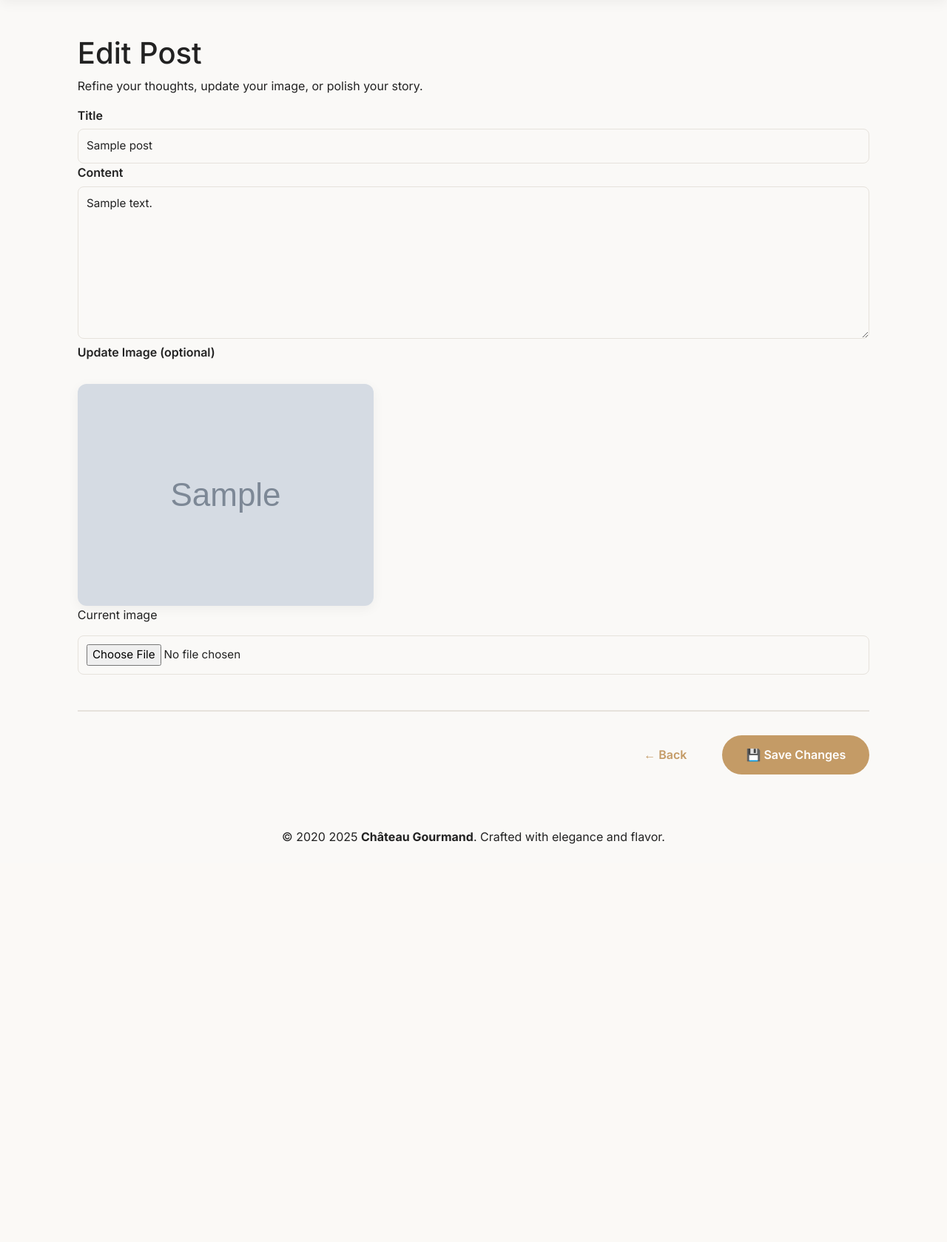
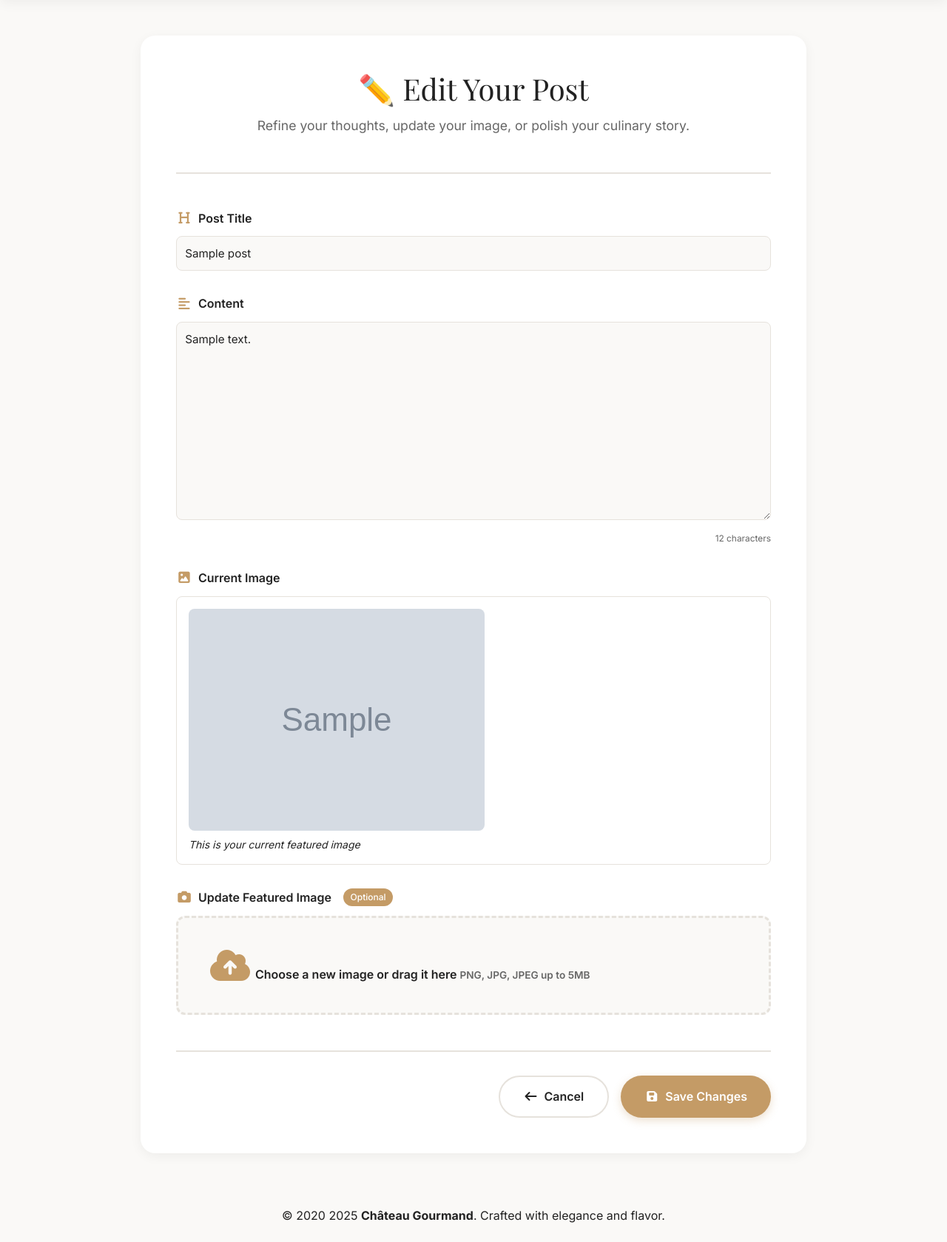
Before and after one commit to Top10-G/my-django-blog, a Django app: template post/templates/edit_post.html in a window 1280 px wide. Shown: the part 98-1777 px from the top of the page at 74% size. Before the commit the page ends 1239 px from the top, so only its background shows below. Run offline with Django 5.2, Linux system fonts and the light colour scheme; the template is opened without the code that fills it: most values are stand-ins (such as "Sample title", 1, 10 or a date in 2020); grey boxes marked "Sample" are stand-in pictures; some libraries are stand-ins or nearby versions.

```diff
--- a/post/models.py
+++ b/post/models.py
@@ -55,8 +55,10 @@ class Comment(models.Model):
         settings.AUTH_USER_MODEL,
         on_delete=models.CASCADE
     )
+
     content = models.TextField()
     created_at = models.DateTimeField(auto_now_add=True)
+
     parent = models.ForeignKey(
         'self',
         null=True,
--- a/post/static/post/style.css
+++ b/post/static/post/style.css
@@ -1818,6 +1818,8 @@ button {
   transition: transform 0.3s ease;
 }
 
+
+
 .post-detail-image:hover {
   transform: scale(1.02);
 }
--- a/post/templates/edit_post.html
+++ b/post/templates/edit_post.html
@@ -1,4 +1,188 @@
 {% extends 'base_layout.html' %}
+{% load static %}
+
+{% block page_title %}Edit Post | Château Gourmand{% endblock %}
+
+{% block page_content %}
+<section class="create-post-section fade-in">
+  <div class="container">
+    <div class="create-post-card">
+      <!-- Header -->
+      <div class="create-post-header">
+        <h1 class="create-post-title">✏️ Edit Your Post</h1>
+        <p class="create-post-subtitle">Refine your thoughts, update your image, or polish your culinary story.</p>
+      </div>
+
+      <form method="POST" enctype="multipart/form-data" class="create-post-form">
+        {% csrf_token %}
+
+        <!-- Title Field -->
+        <div class="form-group">
+          <label for="title" class="form-label">
+            <i class="fas fa-heading"></i> Post Title
+          </label>
+          <input
+            type="text"
+            id="title"
+            name="title"
+            class="form-input"
+            placeholder="e.g., My Grandmother's Secret Pasta Recipe"
+            value="{{ post.title }}"
+            required
+          >
+          {% if form.title.errors %}
+            <p class="error-message">
+              <i class="fas fa-exclamation-circle"></i> {{ form.title.errors.0 }}
+            </p>
+          {% endif %}
+        </div>
+
+        <!-- Content Field -->
+        <div class="form-group">
+          <label for="content" class="form-label">
+            <i class="fas fa-align-left"></i> Content
+          </label>
+          <textarea
+            id="content"
+            name="content"
+            rows="10"
+            class="form-textarea"
+            placeholder="Share your culinary story, recipe instructions, cooking tips, or food experiences..."
+            required
+          >{{ post.content }}</textarea>
+          <div class="char-count">
+            <small><span id="charCount">0</span> characters</small>
+          </div>
+          {% if form.content.errors %}
+            <p class="error-message">
+              <i class="fas fa-exclamation-circle"></i> {{ form.content.errors.0 }}
+            </p>
+          {% endif %}
+        </div>
+
+        <!-- Current Image Display -->
+        {% if post.image %}
+        <div class="form-group">
+          <label class="form-label">
+            <i class="fas fa-image"></i> Current Image
+          </label>
+          <div class="current-image-container">
+            <img src="{{ post.image.url }}" alt="{{ post.title }}" class="current-image-preview">
+            <p class="image-note">This is your current featured image</p>
+          </div>
+        </div>
+        {% endif %}
+
+        <!-- Image Upload Field -->
+        <div class="form-group">
+          <label for="image" class="form-label">
+            <i class="fas fa-camera"></i> Update Featured Image <span class="optional-badge">Optional</span>
+          </label>
+          <div class="file-upload-wrapper">
+            <input type="file" id="image" name="image" class="file-input" accept="image/*">
+            <label for="image" class="file-upload-label">
+              <i class="fas fa-cloud-upload-alt"></i>
+              <span class="file-upload-text">Choose a new image or drag it here</span>
+              <span class="file-upload-hint">PNG, JPG, JPEG up to 5MB</span>
+            </label>
+            <div id="imagePreview" class="image-preview hidden"></div>
+          </div>
+        </div>
+
+        <!-- Action Buttons -->
+        <div class="form-actions">
+          <a href="{% url 'single_post' post.id %}" class="btn btn-secondary">
+            <i class="fas fa-arrow-left"></i> Cancel
+          </a>
+          <button type="submit" class="btn btn-primary">
+            <i class="fas fa-save"></i> Save Changes
+          </button>
+        </div>
+      </form>
+    </div>
+  </div>
+</section>
+
+<!-- JavaScript for interactivity -->
+<script>
+  // Character counter
+  const contentTextarea = document.getElementById('content');
+  const charCount = document.getElementById('charCount');
+
+  contentTextarea.addEventListener('input', () => {
+    charCount.textContent = contentTextarea.value.length;
+  });
+
+  // Initialize count on page load with existing content
+  charCount.textContent = contentTextarea.value.length;
+
+  // Image preview
+  const imageInput = document.getElementById('image');
+  const imagePreview = document.getElementById('imagePreview');
+  const fileUploadText = document.querySelector('.file-upload-text');
+
+  imageInput.addEventListener('change', (e) => {
+    const file = e.target.files[0];
+
+    if (file) {
+      const reader = new FileReader();
+
+      reader.onload = (e) => {
+        imagePreview.innerHTML = `
+          <img src="${e.target.result}" alt="New preview">
+          <button type="button" class="remove-preview" onclick="removeImage()">
+            <i class="fas fa-times"></i>
+          </button>
+        `;
+        imagePreview.classList.remove('hidden');
+        fileUploadText.textContent = file.name;
+      };
+
+      reader.readAsDataURL(file);
+    }
+  });
+
+  function removeImage() {
+    imageInput.value = '';
+    imagePreview.classList.add('hidden');
+    imagePreview.innerHTML = '';
+    fileUploadText.textContent = 'Choose a new image or drag it here';
+  }
+</script>
+
+<style>
+/* Additional styles for current image display */
+.current-image-container {
+  margin-top: 0.75rem;
+  padding: 1rem;
+  background: var(--card-bg);
+  border-radius: 8px;
+  border: 1px solid var(--border-color);
+}
+
+.current-image-preview {
+  width: 100%;
+  max-width: 400px;
+  height: auto;
+  border-radius: 8px;
+  display: block;
+  margin-bottom: 0.5rem;
+}
+
+.image-note {
+  margin: 0;
+  font-size: 0.875rem;
+  color: var(--text-muted);
+  font-style: italic;
+}
+</style>
+{% endblock %}
+
+
+
+
+
+{% comment %} {% extends 'base_layout.html' %}
 
 {% block page_title %}Edit Post{% endblock %}
 
@@ -63,4 +247,4 @@
     </form>
   </div>
 </section>
-{% endblock %}
+{% endblock %} {% endcomment %}
```
Also changed, not shown: post/forms.py (+5 -2 lines), post/views.py (+35 -10 lines), requirements.txt (+8 -0 lines), db.sqlite3, media/images/Banga_soup.jpg (added), media/images/List_of_Nigerian_Food_Archives_-_Food_Plus_Words.jpg (added), media/images/List_of_Nigerian_Food_Archives_-_Food_Plus_Words_kFi1P5f.jpg (added).
